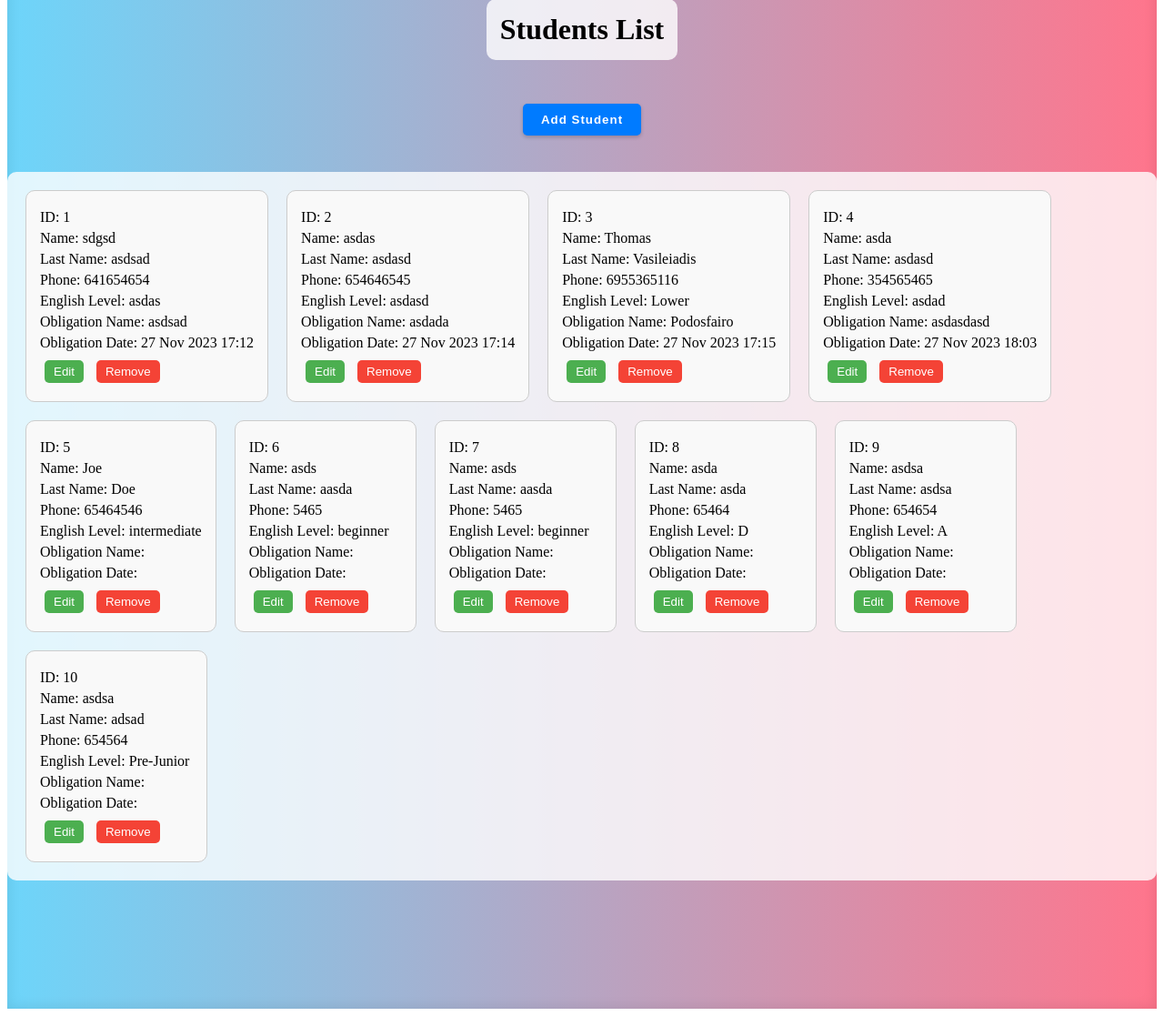
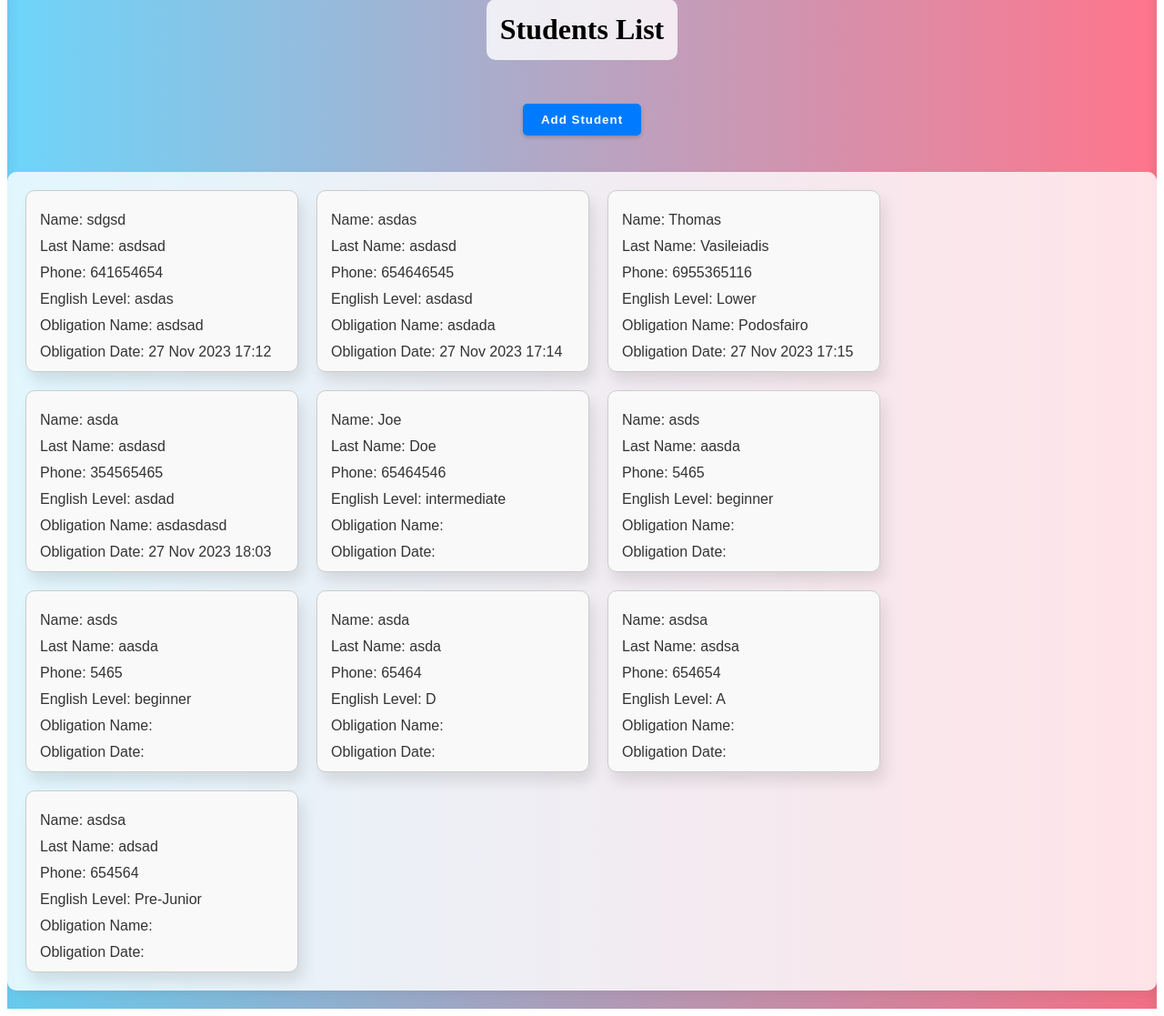
Before and after one commit to ThomasVasileiadis/ClassOrganizer, a Django app: page /classapp/student/ in a window 1280 px wide. Shown: the part 384-1501 px from the top of the page at 91% size. Run offline with Django 4.2, Linux system fonts and the light colour scheme; data comes from the database, SQL or seed files in the repository; both versions use the stored data as it was after the commit.

Commit message:
Cosmetics and animations

```diff
--- a/classproject/classapp/static/style.css
+++ b/classproject/classapp/static/style.css
@@ -28,10 +28,12 @@
     margin-top: 1rem;
     width: 100%;
     margin-bottom: 3rem;
-    box-shadow: 0 2px 5px rgba(0,0,0,0.2);
-    font-family: 'Arial', sans-serif;
+    box-shadow: 0 2px 5px rgba(0, 0, 0, 0.2);
+    font-family: "Arial", sans-serif;
     border-radius: 5px;
+    transition: background-color 0.3s ease-in-out;
   }
+
 
   .navbar-nav {
     list-style: none;
@@ -44,6 +46,14 @@
     color: #fff;
     text-transform: uppercase;
     font-weight: bold;
+    transition: color 0.3s ease-in-out, box-shadow 0.3s ease-in-out, transform 0.3s ease-in-out;
+    box-shadow: 0 0 0 2px rgba(0, 0, 0, 0.2); /* Initial soft shadow */
+  }
+
+  .nav-item:hover {
+    color: #ff0000;
+    box-shadow: 0 0 0 5px rgba(255, 0, 0, 0.5); /* Enhanced shadow on hover */
+    transform: scale(1.1); /* Zoom effect on hover */
   }
 
   .nav-item a {
@@ -55,7 +65,7 @@
   }
 
   .nav-item a::after {
-    content: '';
+    content: "";
     position: absolute;
     width: 0;
     height: 2px;
@@ -69,6 +79,7 @@
     width: 100%; /* Full width on hover */
     left: 0; /* Aligns to the left edge on hover */
   }
+
 
 
 header {
@@ -497,6 +508,7 @@ h2 {
     flex-wrap: wrap; /* Enable wrapping to a new line */
     gap: 20px;
     padding: 20px;
+    box-shadow: 5px 10px 15px rgba(0, 0, 0, 0.1);
 }
 
 .student-box {
@@ -504,29 +516,22 @@ h2 {
     padding: 15px;
     border-radius: 10px;
     background-color: #f9f9f9;
-    min-width: 200px; /* Minimum width for each box */
-    max-width: calc(100% - 40px); /* Ensure it fits in container with padding */
-    box-sizing: border-box; /* Include padding and border in the width */
+    width: 300px; /* Fixed width for all boxes */
+    height: 200px; /* Fixed height for all boxes */
+    box-sizing: border-box;
+    box-shadow: 5px 10px 15px rgba(0, 0, 0, 0.1);
+    transition: transform 0.3s ease-in-out;
+  }
+
+  .student-box:hover {
+    font-weight: bold;
+    transform: scale(1.2);
   }
 
 .student-box p {
     margin: 5px 0;
+    font-family: sans-serif;
+    font-size: 16px;
+    line-height: 1.5;
+    color: #333;
   }
-
-.edit-btn, .remove-btn {
-    padding: 5px 10px;
-    margin: 5px;
-    border: none;
-    border-radius: 5px;
-    cursor: pointer;
-}
-
-.edit-btn {
-    background-color: #4CAF50;
-    color: white;
-}
-
-.remove-btn {
-    background-color: #f44336;
-    color: white;
-}
--- a/classproject/classapp/templates/addstudent.html
+++ b/classproject/classapp/templates/addstudent.html
@@ -1,23 +1,19 @@
 <!DOCTYPE html>
 <html lang="en">
 <head>
-    <!-- Head contents remain the same -->
     <meta charset="UTF-8">
     <meta name="viewport" content="width=device-width, initial-scale=1.0">
     <title>Student Form</title>
-    <!-- Link to your static CSS file -->
     {% load static %}
     <link rel="stylesheet" href=" {% static 'style.css' %} ">
 </head>
 <body>
     <div class="main-container">
         <header>
-            <!-- Header contents remain the same -->
             <img src="{% static 'classorganizerlogo.png' %}" alt="Logo" class="logo">
             <h1 class="siteTitle">Class Organizer</h1>
         </header>
         <nav class="navbar">
-            <!-- Navbar contents remain the same -->
             <ul class="navbar-nav">
                 <li class="nav-item"><a href="{% url 'home' %}">Home</a></li>
                 <li class="nav-item"><a href="{% url 'teacher' %}">Teachers</a></li>
@@ -27,7 +23,6 @@
             </ul>
         </nav>
         <div class="form-container">
-            <!-- Form contents remain the same -->
             <h2>Student Information Form</h2>
             <form action="{% url 'student' %}" method="post">
                 {% csrf_token %} <!-- Required for Django forms to prevent CSRF attacks -->
--- a/classproject/classapp/templates/addteacher.html
+++ b/classproject/classapp/templates/addteacher.html
@@ -26,13 +26,11 @@
                 <li class="nav-item"><a href="{% url 'schedule' %}">Generate Schedule</a></li>
             </ul>
         </nav>
-        <!-- Form contents remain the same -->
-        {% csrf_token %} <!-- Required for Django forms to prevent CSRF attacks -->
+        {% csrf_token %}
             <div class="form-container">
-                <!-- Form contents remain the same -->
                 <h2>Teacher Information Form</h2>
                 <form action="{% url 'teacher' %}" method="post">
-                    {% csrf_token %} <!-- Required for Django forms to prevent CSRF attacks -->
+                    {% csrf_token %}
                     <div class="form-group">
                         <label for="name">Name:</label>
                         <input type="text" id="name" name="name" maxlength="50" required>
--- a/classproject/classapp/templates/student.html
+++ b/classproject/classapp/templates/student.html
@@ -1,23 +1,19 @@
 <!DOCTYPE html>
 <html lang="en">
 <head>
-    <!-- Head contents remain the same -->
     <meta charset="UTF-8">
     <meta name="viewport" content="width=device-width, initial-scale=1.0">
     <title>Student Form</title>
-    <!-- Link to your static CSS file -->
     {% load static %}
-    <link rel="stylesheet" href=" {% static 'style.css' %} ">
+    <link rel="stylesheet" href="{% static 'style.css' %}">
 </head>
 <body>
     <div class="main-container">
         <header>
-            <!-- Header contents remain the same -->
             <img src="{% static 'classorganizerlogo.png' %}" alt="Logo" class="logo">
             <h1 class="siteTitle">Class Organizer</h1>
         </header>
         <nav class="navbar">
-            <!-- Navbar contents remain the same -->
             <ul class="navbar-nav">
                 <li class="nav-item"><a href="{% url 'home' %}">Home</a></li>
                 <li class="nav-item"><a href="{% url 'teacher' %}">Teachers</a></li>
@@ -31,17 +27,15 @@
         <div class="students-container">
             {% for student in data %}
             <div class="student-box">
-                <p>ID: {{ student.student_id }}</p>
                 <p>Name: {{ student.name }}</p>
                 <p>Last Name: {{ student.last_name }}</p>
                 <p>Phone: {{ student.phone }}</p>
                 <p>English Level: {{ student.english_level }}</p>
                 <p>Obligation Name: {{ student.obligation_name }}</p>
                 <p>Obligation Date: {{ student.obligation_datetime|date:"d M Y H:i" }}</p>
-                <button class="edit-btn">Edit</button>
-                <button class="remove-btn">Remove</button>
             </div>
             {% endfor %}
         </div>
+    </div>
 </body>
 </html>
```
Also changed, not shown: classproject/classapp/static/parallax.js (added, +14 -0 lines), classproject/classapp/templates/teacher.html (+0 -7 lines), classproject/classapp/views.py (+3 -6 lines), classproject/db.sqlite3. Lines whose indentation alone changed are shown as unchanged.
